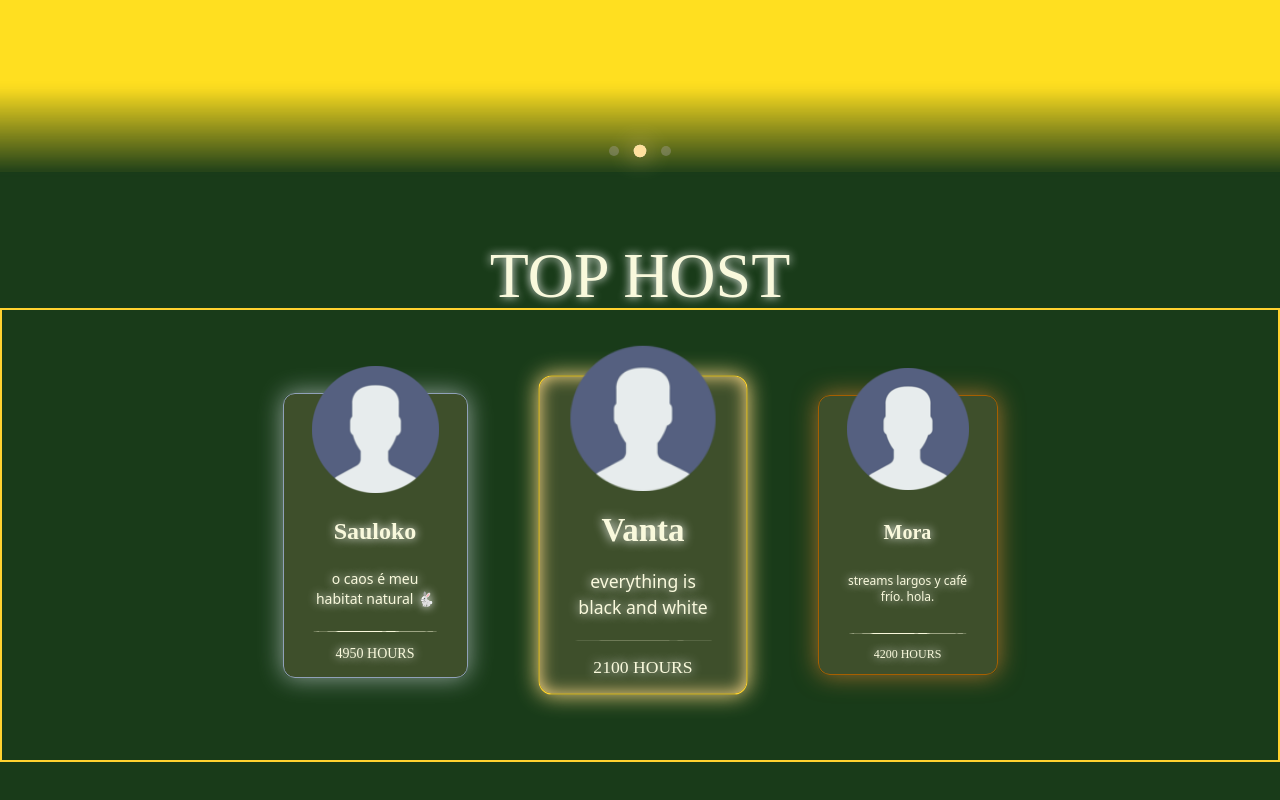
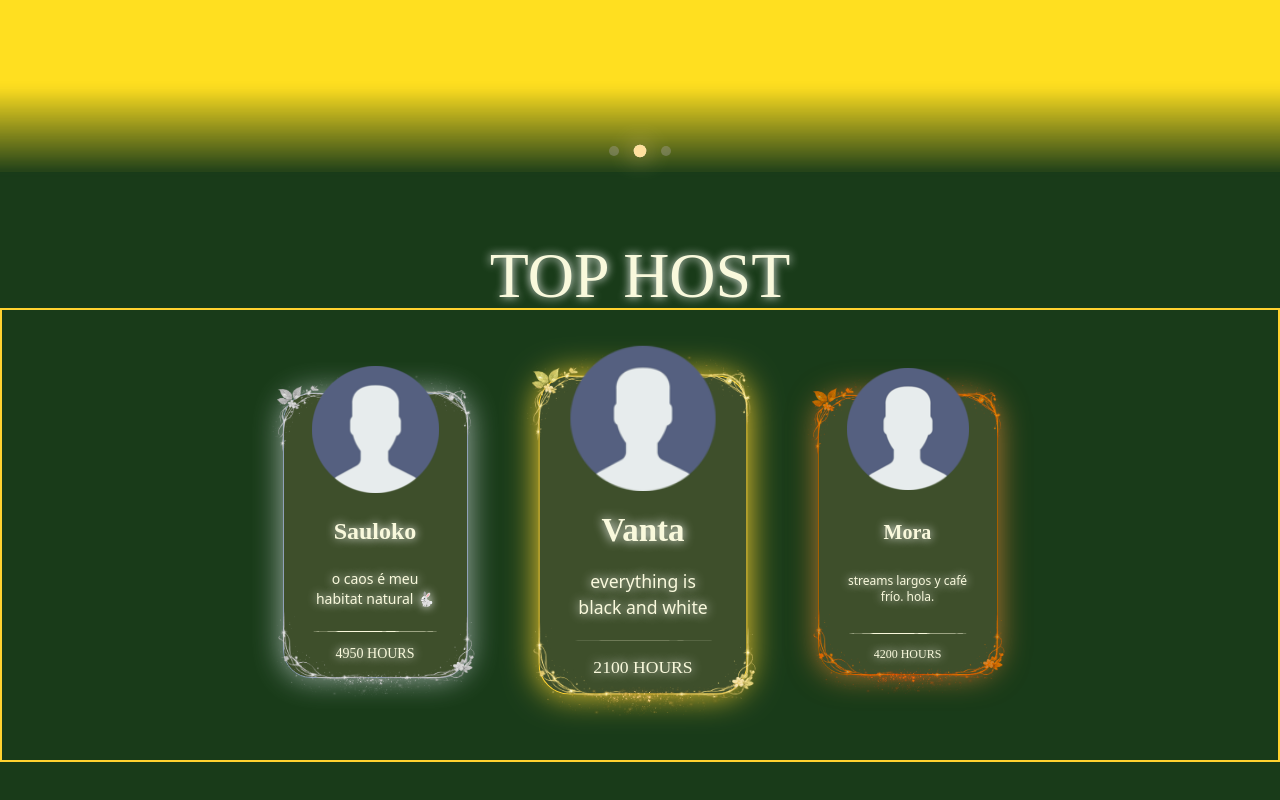
Before and after one commit to moneta-sofia/Everwisp, a Next.js app in the folder frontend/: page / in a window 1280 px wide. Shown: the part 548-1348 px from the top of the page. Built offline with nearby package versions, Linux system fonts and the light colour scheme; a web font is replaced by a local one.

Commit message:
style: adding frame

```diff
--- a/frontend/components/Home/TopHosts.tsx
+++ b/frontend/components/Home/TopHosts.tsx
@@ -1,5 +1,6 @@
 import { topHostsMock } from "@/data/porfiles/TopHosts.Mockup";
 import Image from "next/image";
+import DecoratedFrame from "@/components/ui/DecoratedFrame";
 
 const rankStyles = [
   {
@@ -38,8 +39,9 @@ export default function TopHosts() {
       <div className="flex justify-center md:flex-row flex-col items-center w-full border-amber-300 border-2">
         {topHostsMock.map((host, i) => {
           return (
-            <div
+            <DecoratedFrame
               key={i}
+                color={i === 0 ? "gold" : i === 1 ? "silver" : "bronze"}
               className={` ${rankStyles[i].card} flex flex-col md:my-20 my-10 mx-10 justify-between items-center bg-container border-[0.5px] m-5 border-amber-200 btn-magic relative text-center`}
             >
               <Image
@@ -57,11 +59,11 @@ export default function TopHosts() {
               </p>
               <div>
                 <Image src={"/Line.svg"} alt="" width={400} height={10}/>
-                <p className={` ${rankStyles[i].hours} font-chivo font-light pt-3 `}>
+                <p className={` ${rankStyles[i].hours} font-chivo font-light pt-3`}>
                   {host.stats.hoursStream} HOURS
                 </p>
               </div>
-            </div>
+            </DecoratedFrame>
           );
         })}
       </div>
--- /dev/null
+++ b/frontend/components/ui/DecoratedFrame.tsx
@@ -0,0 +1,102 @@
+import Image from "next/image";
+import { tl, tr, bl, br, glitter } from "@/utils/frame";
+
+type Props = {
+    children: React.ReactNode;
+    color?: "gold" | "silver" | "bronze";
+    className?: string;
+};
+
+const colorStyles = {
+    gold: {
+        glow: "shadow-[0_0_30px_rgba(251,191,36,0.7)]",
+        border: "border-amber-200",
+        filter: "",
+    },
+
+    silver: {
+        glow: "shadow-[0_0_30px_rgba(226,232,240,0.7)]",
+        border: "border-slate-200",
+        filter: "brightness-[0.95] brightness-125 grayscale",
+    },
+
+    bronze: {
+        glow: "shadow-[0_0_30px_rgba(251,146,60,0.7)]",
+        border: "border-orange-300",
+        filter: "brightness-[0.60] contrast-[1.35] saturate-[2.5] hue-rotate-[-18deg]",
+    },
+};
+
+export default function DecoratedFrame({
+    children,
+    color = "gold",
+    className = "",
+}: Props) {
+    const style = colorStyles[color];
+
+    return (
+        <div
+
+            className={`
+        relative
+        border
+        rounded-[28px]
+        ${style.border}
+        ${style.glow}
+        ${className}
+      `}
+        >
+            {/* TOP LEFT */}
+            <Image
+                src={tl}
+                alt=""
+                width={100}
+                height={100}
+                className={`absolute -top-3 -left-3 pointer-events-none ${style.filter}`}
+            />
+
+            {/* TOP RIGHT */}
+            <Image
+                src={tr}
+                alt=""
+                width={100}
+                height={100}
+                className={`absolute -top-2 -right-[0.45rem] pointer-events-none ${style.filter}`}
+            />
+
+            {/* BOTTOM LEFT */}
+            <Image
+                src={bl}
+                alt=""
+                width={100}
+                height={100}
+                className={`absolute -bottom-1 -left-2 pointer-events-none ${style.filter}`}
+            />
+
+            {/* BOTTOM RIGHT */}
+            <Image
+                src={br}
+                alt=""
+                width={100}
+                height={100}
+                className={`absolute -bottom-2 -right-[0.61rem] pointer-events-none ${style.filter}`}
+            />
+
+             <Image
+                src={glitter}
+                alt=""
+            width={1500}
+                height={1500}
+                className={`absolute -bottom-5 rotate-180 pointer-events-none ${style.filter}`}
+            />
+             <Image
+                src={glitter}
+                alt=""
+            width={1500}
+                height={1500}
+                className={`absolute -top-5 pointer-events-none ${style.filter}`}
+            />
+            {children}
+        </div>
+    );
+}
--- a/frontend/utils/frame/index.ts
+++ b/frontend/utils/frame/index.ts
@@ -3,3 +3,4 @@ export { default as tr } from "./tr.webp";
 export { default as bl } from "./bl_1.webp";
 export { default as br } from "./br.webp";
 export { default as star } from "./star.svg";
+export { default as glitter } from "./glitter.webp";
```
Also changed, not shown: frontend/utils/frame/glitter.webp (added).
